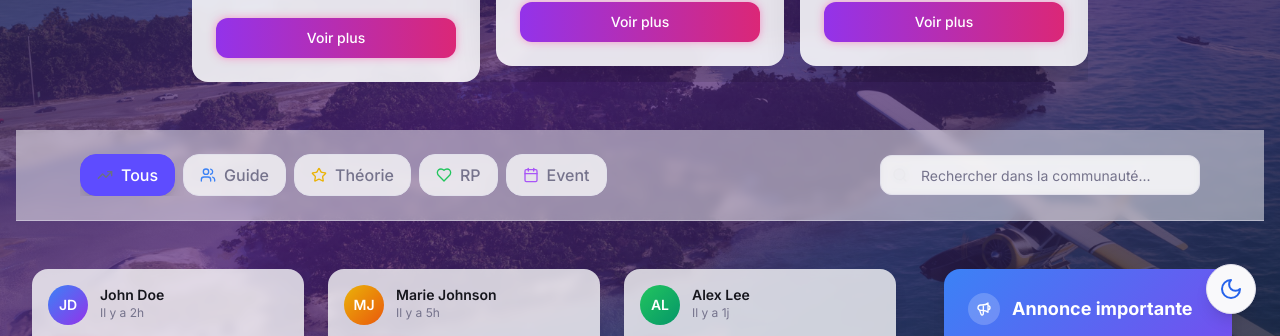
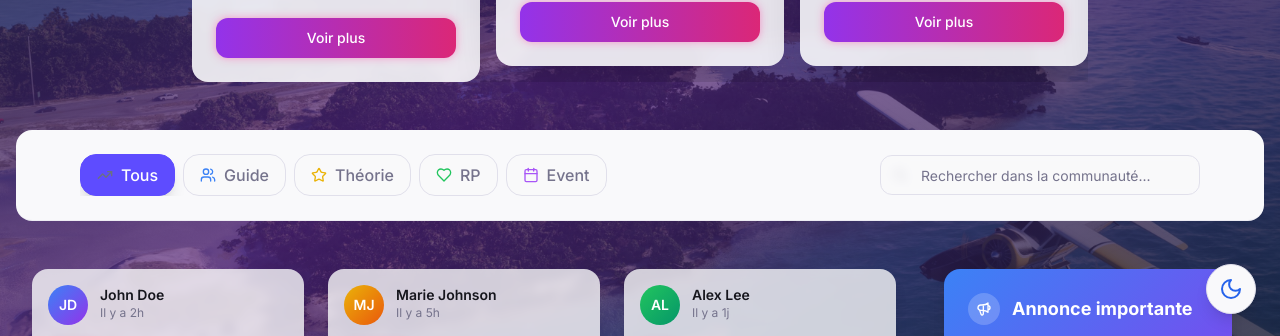
Before and after one commit to GoFractal123D/GTA6, a Next.js app: page /community in a window 1280 px wide. Shown: the part 462-798 px from the top of the page. Built offline with nearby package versions, Linux system fonts and the light colour scheme.

Commit message:
Ton message ici

```diff
--- a/app/community/page.tsx
+++ b/app/community/page.tsx
@@ -235,7 +235,7 @@ export default function CommunityPage() {
         </section>
 
         {/* Navigation et Filtres */}
-        <section className="w-full bg-background/50 backdrop-blur-sm border-b border-border/50">
+        <section className="w-full bg-background backdrop-blur-sm border-b border-border/50 rounded-lg">
           <div className="max-w-6xl mx-auto px-4 py-6">
             <div className="flex flex-col lg:flex-row gap-6 items-center justify-between">
               {/* Filtres par catégorie */}
```
